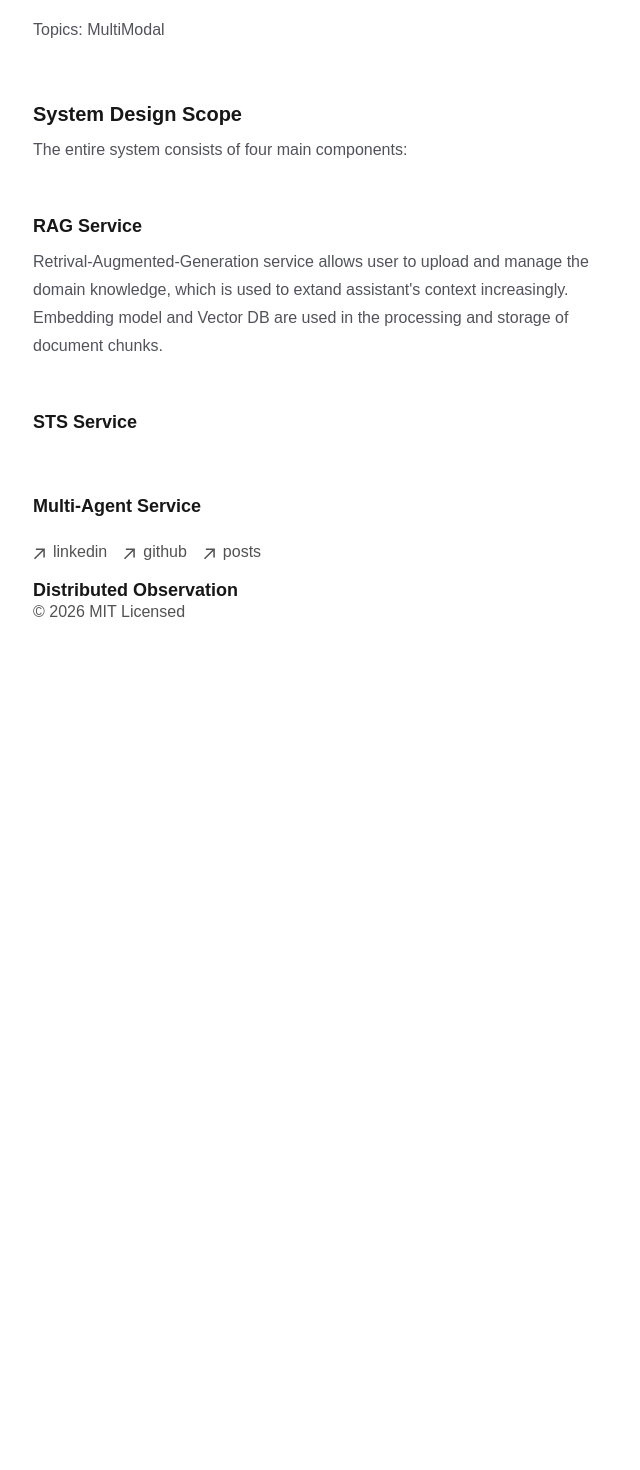
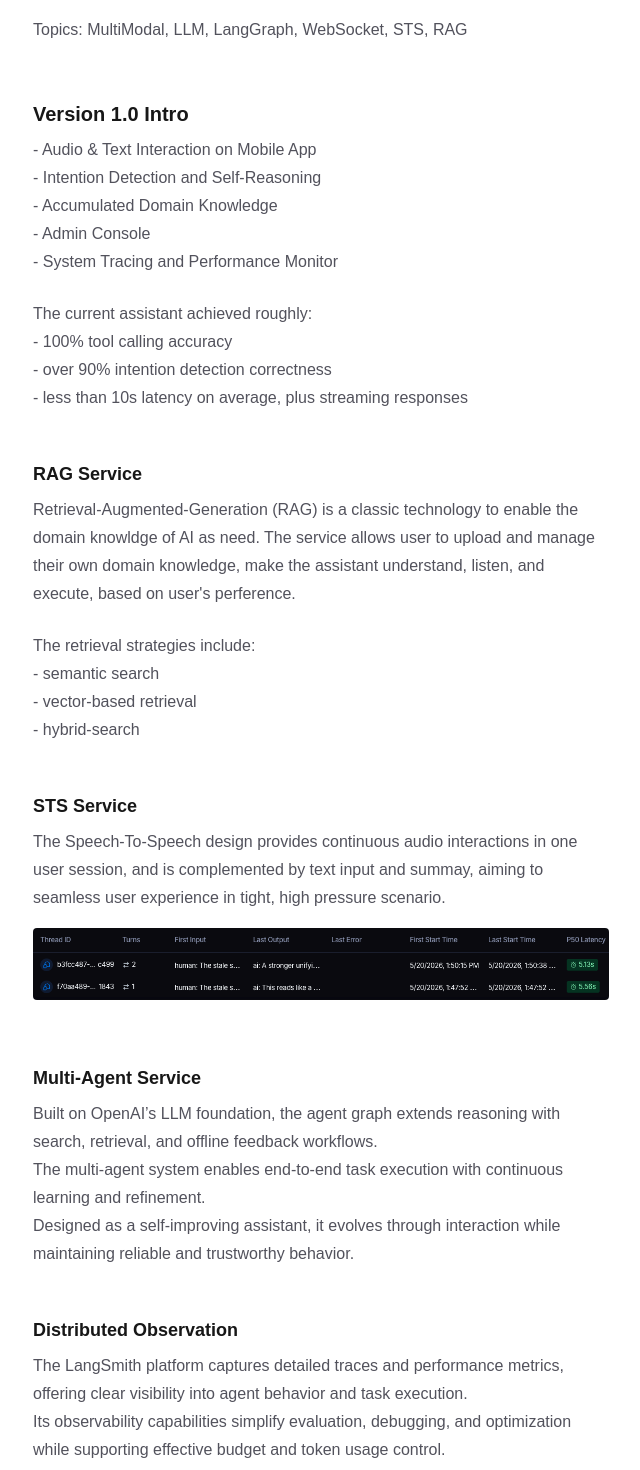
Before and after one commit to xxueewa/portfolio, a Next.js app: page /aiassistant in a window 1280 px wide. Shown: the part 260-1730 px from the top of the page, without its empty margins (319-959 px from the left). Before the commit the page ends 948 px from the top, so only its background shows below. Built offline with nearby package versions, Linux system fonts and the light colour scheme.

Commit message:
add first project

```diff
--- a/app/[slug]/page.tsx
+++ b/app/[slug]/page.tsx
@@ -1,6 +1,9 @@
+import Image from 'next/image'
 import { notFound } from 'next/navigation'
 import type PageProps from 'next'
 import { getProjectBySlug, getProjects, formatDate } from '../projects/utils'
+
+const IMAGE_RE = /^!\[([^\]]*)\]\(([^)]+)\)$/
 
 export function generateStaticParams() {
   return getProjects().map((p) => ({ slug: p.slug }))
@@ -17,6 +20,14 @@ function renderMarkdown(content: string) {
     if (line.startsWith('# ')) {
       return <h1 key={i} className="text-2xl font-bold mt-8 mb-2">{line.slice(2)}</h1>
     }
+    const imgMatch = line.match(IMAGE_RE)
+    if (imgMatch) {
+      return (
+        <div key={i} className="my-4 relative w-full">
+          <Image src={imgMatch[2]} alt={imgMatch[1]} width={800} height={450} className="w-full h-auto rounded" />
+        </div>
+      )
+    }
     if (line.trim() === '') {
       return <br key={i} />
     }
@@ -24,7 +35,7 @@ function renderMarkdown(content: string) {
   })
 }
 
-export default async function Page(props: PageProps<'/blog/[slug]'>) {
+export default async function Page(props: PageProps<'/[slug]'>) {
   const { slug } = await props.params
   const project = getProjectBySlug(slug)
 
@@ -33,7 +44,7 @@ export default async function Page(props: PageProps<'/blog/[slug]'>) {
   }
 
   return (
-    <section>
+    <section className="pb-32">
       <h1 className="font-semibold text-2xl tracking-tighter">{project.metadata.title}</h1>
       <div className="flex gap-4 mt-2 mb-8 text-sm text-zinc-500 dark:text-zinc-400">
         <span>{formatDate(project.metadata.startedAt)}</span>
--- a/app/projects/assets/aiassistant.md
+++ b/app/projects/assets/aiassistant.md
@@ -1,20 +1,41 @@
 ---
 title: BizTrip Assistant
 startedAt: 2026-03-10T00:00:00
-finishedAt: 2026-05-21T00:00:00
-summary: In the tight schedule of business travel, user probably moving in the airport, train station, and subway station and it is not convenient for them to type the questions, providing the STS interaction ease the difficulties of interacting with AI assistant.
+finishedAt:
+summary: During the tight schedule of business travel, user probably moves between the airport, train station, and subway station. It is not convenient for them to type the questions and read the answer, providing the STS interaction ease the difficulties of interacting with AI assistant, and get the task done efficiently.
 ---
 
-Topics: MultiModal
+Topics: MultiModal, LLM, LangGraph, WebSocket, STS, RAG
 
-## System Design Scope
-The entire system consists of four main components:
+## Version 1.0 Intro
+- Audio & Text Interaction on Mobile App
+- Intention Detection and Self-Reasoning
+- Accumulated Domain Knowledge
+- Admin Console
+- System Tracing and Performance Monitor
+
+The current assistant achieved roughly:
+- 100% tool calling accuracy
+- over 90% intention detection correctness
+- less than 10s latency on average, plus streaming responses
 
 ### RAG Service
-Retrival-Augmented-Generation service allows user to upload and manage the domain knowledge, which is used to extand assistant's context increasingly. Embedding model and Vector DB are used in the processing and storage of document chunks.
+Retrieval-Augmented-Generation (RAG) is a classic technology to enable the domain knowldge of AI as need. The service allows user to upload and manage their own domain knowledge, make the assistant understand, listen, and execute, based on user's perference.
+
+The retrieval strategies include:
+- semantic search
+- vector-based retrieval
+- hybrid-search
 
 ### STS Service
+The Speech-To-Speech design provides continuous audio interactions in one user session, and is complemented by text input and summay, aiming to seamless user experience in tight, high pressure scenario.
+![STS websocket tracing](/aiassistant_sts.png)
 
 ### Multi-Agent Service
+Built on OpenAI’s LLM foundation, the agent graph extends reasoning with search, retrieval, and offline feedback workflows.
+The multi-agent system enables end-to-end task execution with continuous learning and refinement.
+Designed as a self-improving assistant, it evolves through interaction while maintaining reliable and trustworthy behavior.
 
 ### Distributed Observation
+The LangSmith platform captures detailed traces and performance metrics, offering clear visibility into agent behavior and task execution.
+Its observability capabilities simplify evaluation, debugging, and optimization while supporting effective budget and token usage control.
```
Also changed, not shown: public/aiassistant_sts.png (added).
